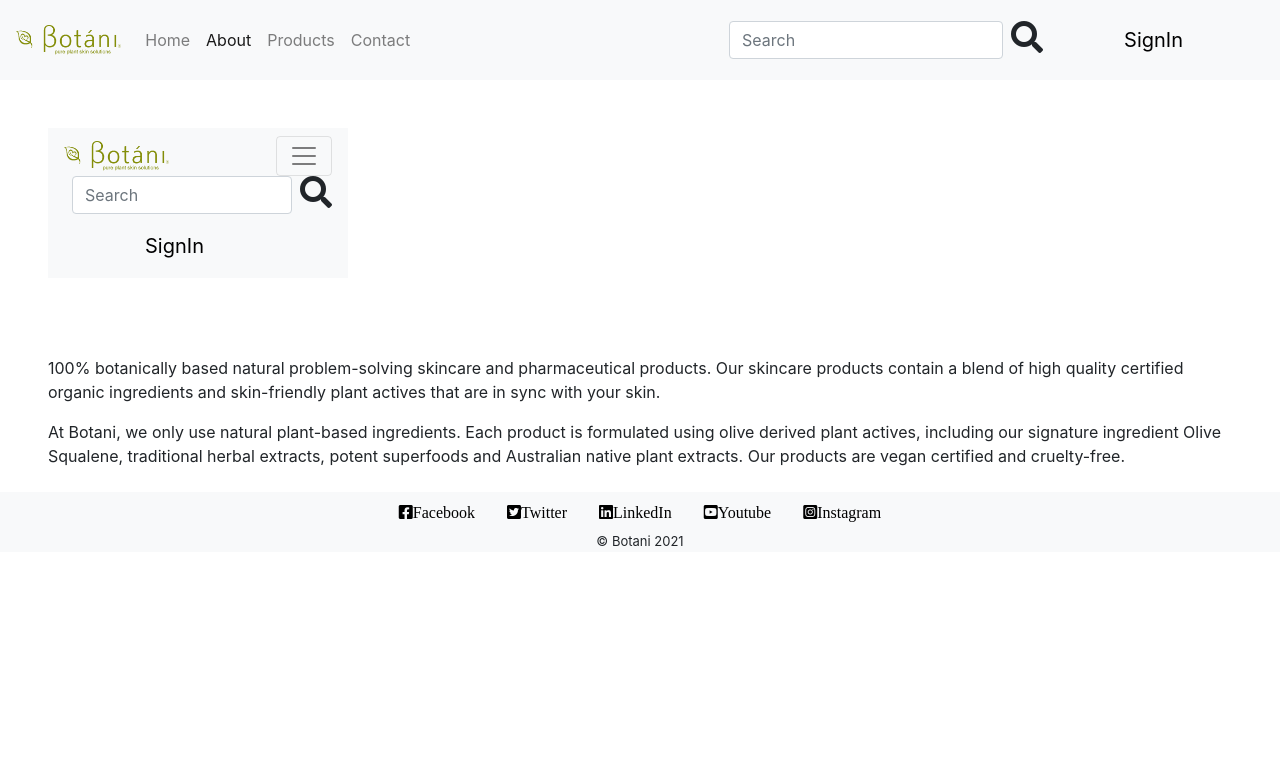
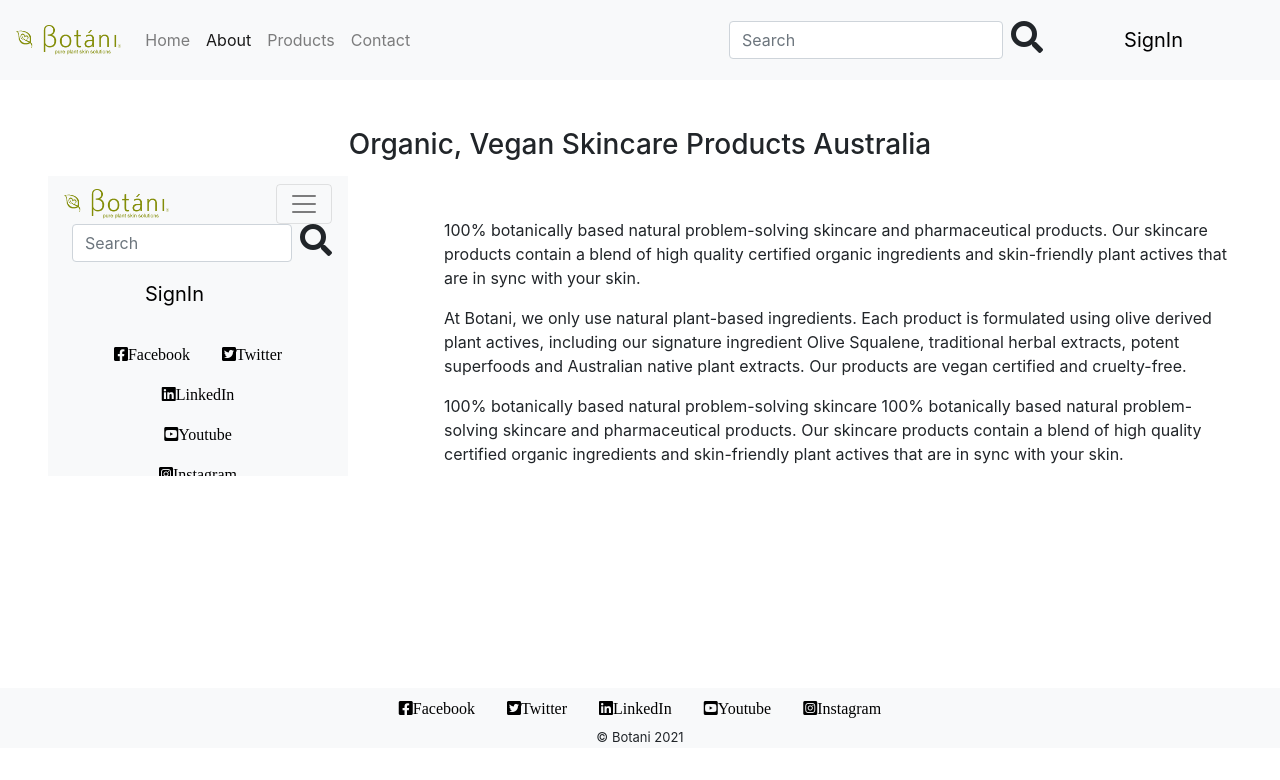
Before and after one commit to happycindy26/Ecommerce-1, a React (Create React App) app: page /botani/about in a window 1280 px wide. Shown: the top 780 px of the page. Built offline with nearby package versions, Linux system fonts and the light colour scheme; no server answers.

Commit message:
updated home image

```diff
--- /dev/null
+++ b/src/components/about/About.css
@@ -0,0 +1,8 @@
+.About {
+    height: 70vh;
+}
+.intro {
+    display: flex;
+    justify-content: space-around;
+    align-items: center;
+}
--- a/src/components/about/About.js
+++ b/src/components/about/About.js
@@ -1,25 +1,27 @@
 import React, {Component} from 'react';
 import {ReactPlayer} from 'react-player';
 import video from '../../images/Botani_Insta.mp4';
+import './About.css';
 
 class About extends Component {
     render() {
         return (
-            <div>
-
-                <div>
-                <iframe className='video mx-5 my-5'
+            <div className="About">
+                <h3 className="text-center mt-5">Organic, Vegan Skincare Products Australia</h3>
+                <div className="intro">
+                <iframe className='video mx-5'
                     width=""
-                    height=""
+                    height="300"
                         src={video}
                     frameborder="0">
                 </iframe>
-                </div>
-                <div className="mx-5 my-4">
+
+                <div className="mx-5 mt-5">
                     <p>100% botanically based natural problem-solving skincare and pharmaceutical products. Our skincare products contain a blend of high quality certified organic ingredients and skin-friendly plant actives that are in sync with your skin.</p>
                     <p>At Botani, we only use natural plant-based ingredients. Each product is formulated using olive derived plant actives, including our signature ingredient Olive Squalene, traditional herbal extracts, potent superfoods and Australian native plant extracts. Our products are vegan certified and cruelty-free.</p>
+                    <p>100% botanically based natural problem-solving skincare 100% botanically based natural problem-solving skincare and pharmaceutical products. Our skincare products contain a blend of high quality certified organic ingredients and skin-friendly plant actives that are in sync with your skin.</p>
                 </div>
-
+                </div>
             </div>
 
         )
--- /dev/null
+++ b/src/components/home/Home.css
@@ -0,0 +1,4 @@
+.card-img {
+    height: 80vh;
+    background-size: cover;
+}
--- a/src/components/home/Home.js
+++ b/src/components/home/Home.js
@@ -1,13 +1,15 @@
 import React, {Component} from 'react';
 import {NavLink} from 'react-router-dom';
-import groupProducts from '../../images/blond.jpg';
+import './Home.css';
+import homeImg from '../../images/pexels.jpg';
+
 class Home extends Component {
     render() {
         return (
-            <div class="card text-black text-center">
-                <img src={groupProducts} class="card-img" alt="..."/>
-                <div class="card-img-overlay mt-3">
-                    <h3 className="  ">Organic, Vegan Skincare Products Australia</h3>
+            <div class="card text-black text-left">
+                <img src={homeImg} class="card-img" alt="skin care"/>
+                <div class="card-img-overlay ml-5 mt-5">
+                    <h3 className="">Organic, Vegan Skincare Products Australia</h3>
                     <NavLink to="/botani/products">
                         <button type="button" className="btn btn-success my-4">SHOP NOW</button>
                     </NavLink>
```
Also changed, not shown: src/images/pexels.jpg (added).
